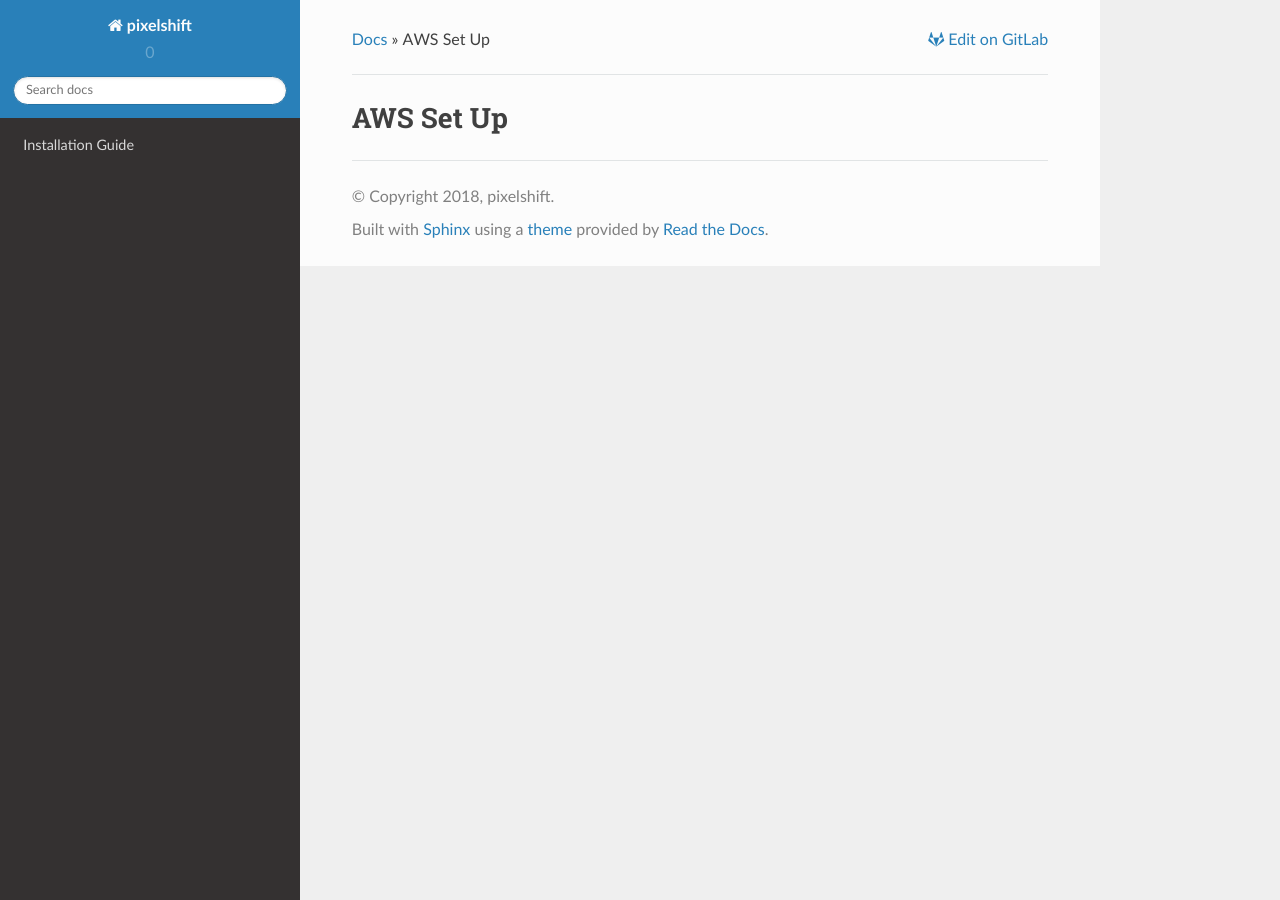
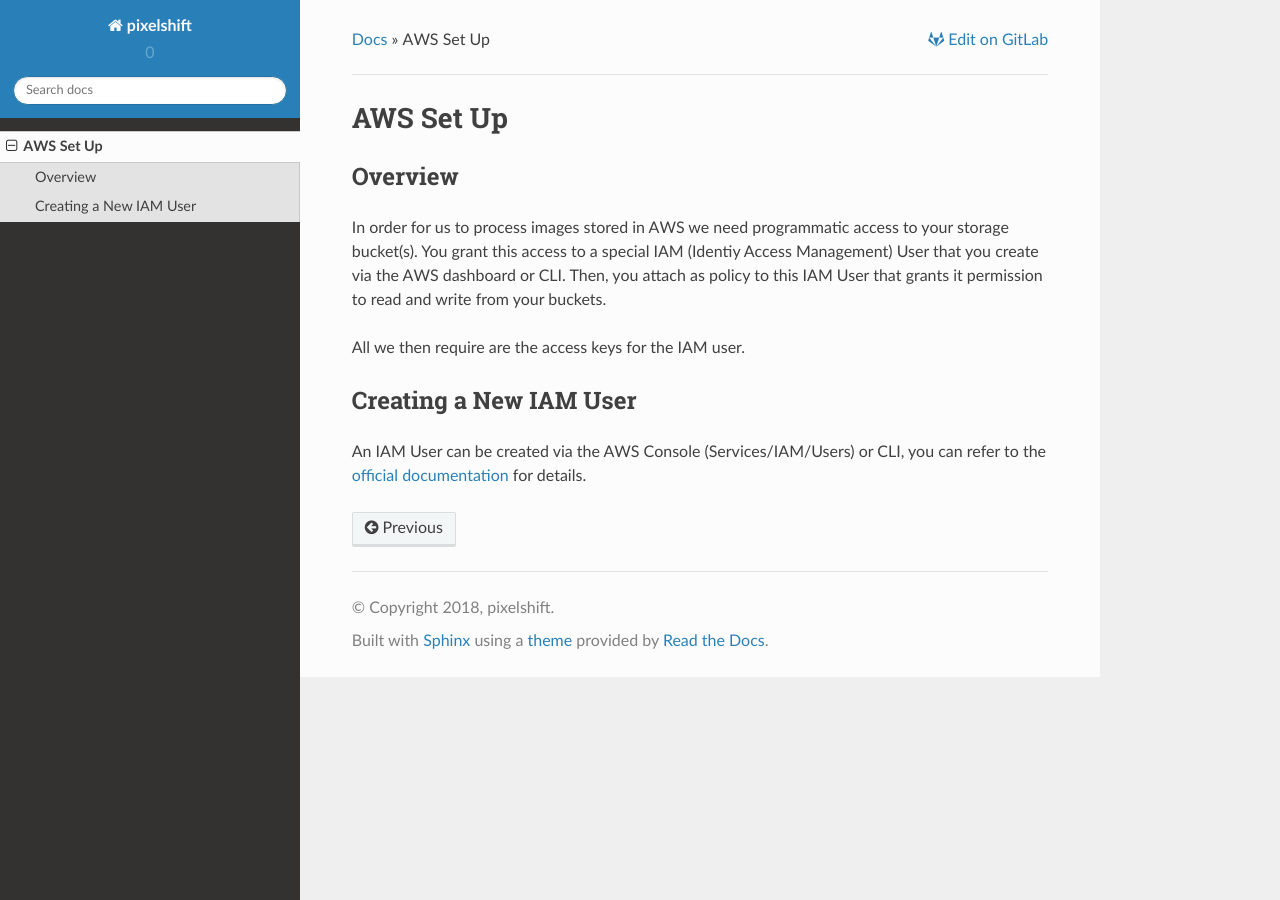
Before and after one commit to pixel-shift/documentation, a Sphinx documentation site: the page built from source/setup/awsSetUp.rst, in a window 1280 px wide. Built offline with Sphinx 7.4.7 and the Read the Docs theme 2.0.0, drawn with Linux system fonts in a browser that asks for light colours.

Commit message:
initial work on aws set up

```diff
--- a/source/index.rst
+++ b/source/index.rst
@@ -7,4 +7,4 @@ Contents
 .. toctree::
    :maxdepth: 2
 
-   usage/installation
+   setup/awsSetUp
--- a/source/setup/awsSetUp.rst
+++ b/source/setup/awsSetUp.rst
@@ -1,2 +1,15 @@
+==========
 AWS Set Up
 ==========
+
+Overview
+========
+
+In order for us to process images stored in AWS we need programmatic access to your storage bucket(s). You grant this access to a special IAM (Identiy Access Management) User that you create via the AWS dashboard or CLI. Then, you attach as policy to this IAM User that grants it permission to read and write from your buckets.
+
+All we then require are the access keys for the IAM user.
+
+Creating a New IAM User
+=======================
+
+An IAM User can be created via the AWS Console (Services/IAM/Users) or CLI, you can refer to the `official documentation <https://docs.aws.amazon.com/IAM/latest/UserGuide/introduction.html>`_ for details.
```
